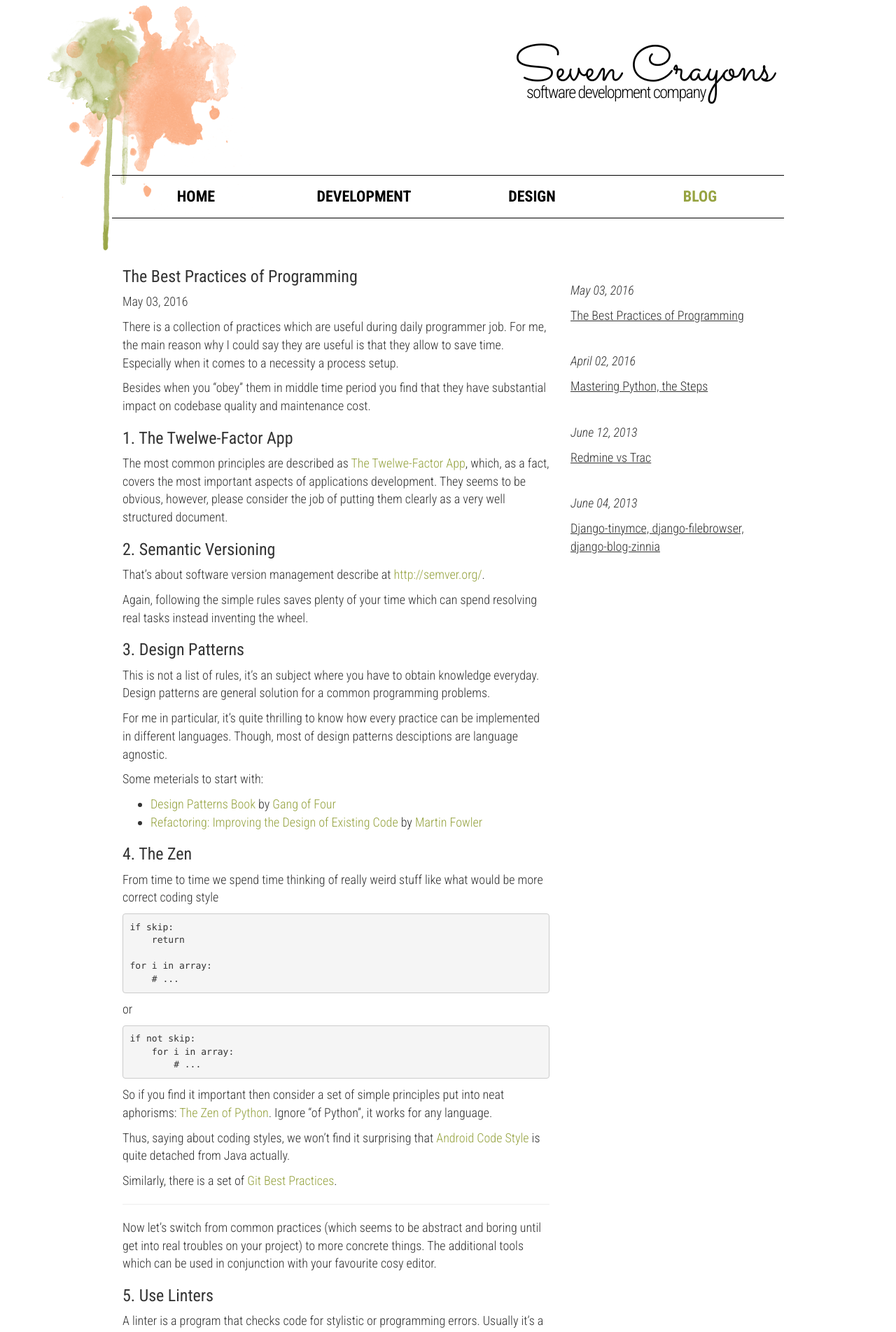
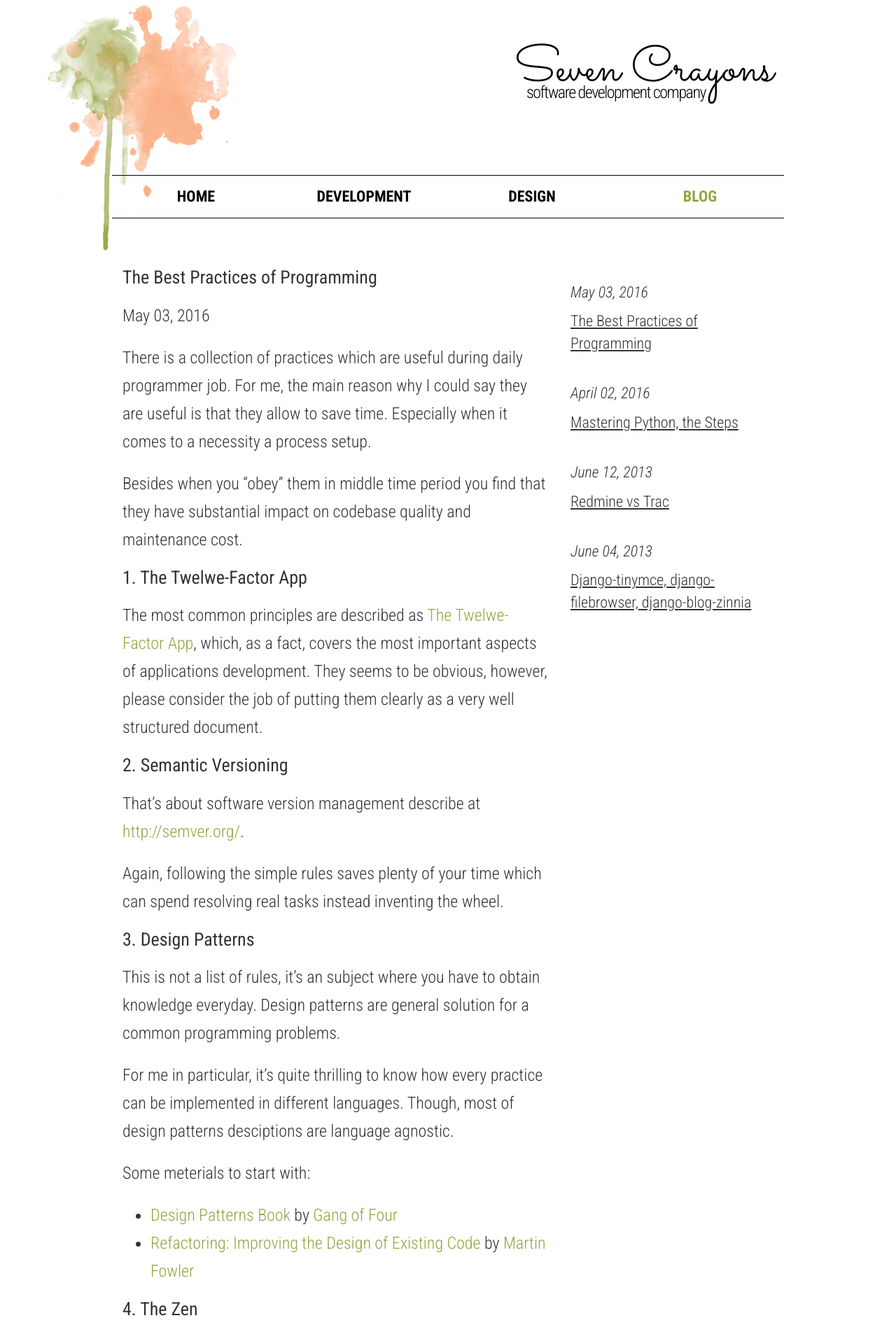
Before and after one commit to iutinvg/iutinvg.github.io, a Jekyll site: the page built from blog.html, in a window 1280 px wide. Shown: the top 1903 px of the page at 70% size. Built offline with Jekyll 4.4.1, drawn with Linux system fonts in a browser that asks for light colours; nearby versions of some CDN libraries.

Commit message:
better fonts for reading

```diff
--- a/css/styles.css
+++ b/css/styles.css
@@ -5,7 +5,7 @@ body {
 }
 
 h2 {
-    font-size: 24px;
+    font-size: 26px;
 }
 
 a {
@@ -162,13 +162,18 @@ strong {
 }
 
 .article {
-/*    border: 1px solid black;
-    padding: 15px;
-*/}
+    font-size: 24px;
+    line-height: 40px;
+}
+
+.article p {
+    margin: 20px 0;
+}
 
 .toc p {
     margin-top: 40px;
     font-style: italic;
+    font-size: 22px;
 }
 
 .toc a {
```
